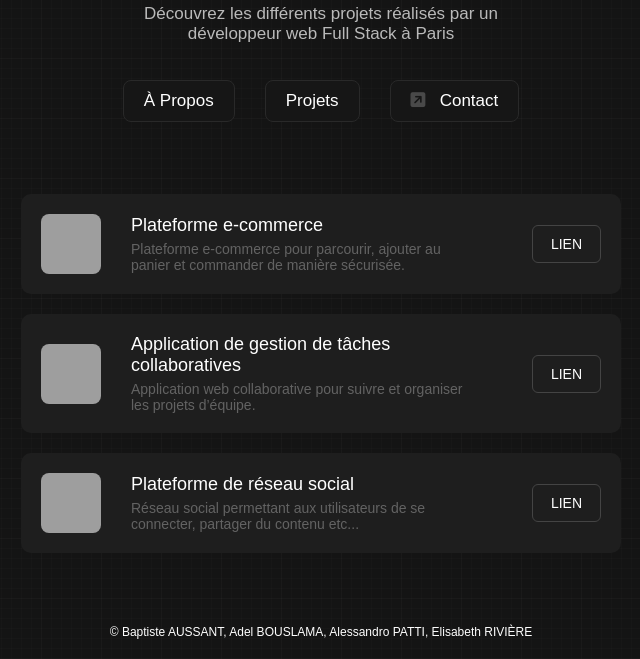
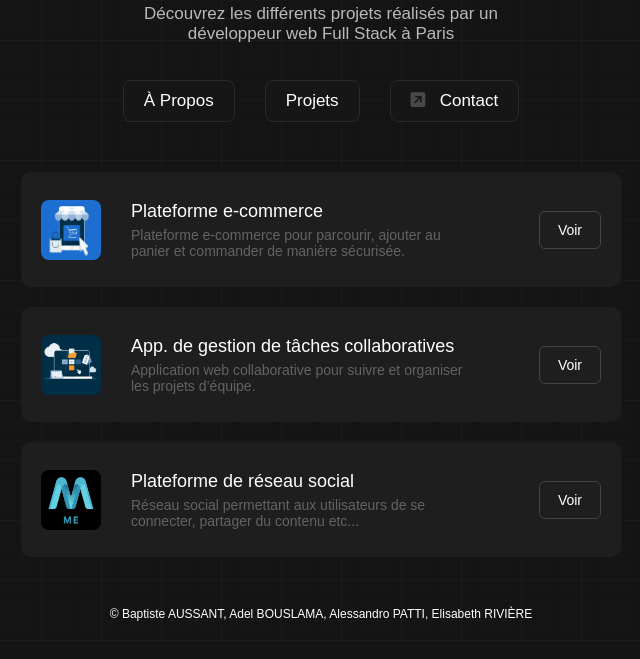
Before and after one commit to Baptiste-AUSSANT/cyberfolio---dynamique, a PHP site: page / in a window 1280 px wide. Shown: the part 267-926 px from the top of the page, without its empty margins (319-959 px from the left). Run offline with PHP 8.4, Linux system fonts and the light colour scheme; some libraries are stand-ins or nearby versions; some web fonts are replaced; grey boxes are pictures that could not be loaded.

Commit message:
ajout des images au propre

```diff
--- a/css/style.css
+++ b/css/style.css
@@ -71,6 +71,7 @@ header nav a:active {
     width: 600px;
     gap: 20px;
     margin: 0 auto;
+    padding: 50px 0;
 }
 
 .card {
@@ -80,6 +81,7 @@ header nav a:active {
     background-color: #1e1e1e;
     padding: 20px;
     border-radius: 10px;
+    height: 75px;
 }
 
 .card-content {
--- a/index.html
+++ b/index.html
@@ -31,19 +31,10 @@
         </nav>
     </header>
 
-    <br><br><br><br>
-
-
-
-    <!-- TEST DEBUT -->
-
-
-
     <div class="projets" id="projets">
         <div class="card">
             <div class="card-content">
-                <img src="https://cdn.discordapp.com/attachments/1308144414069358642/1308519646307287130/409B4251-06B0-47E4-9EED-545475593E9A.png?ex=673e3d62&is=673cebe2&hm=9dc856ce447cbf0d530659a2fbbc3668f2505b12b913a807708a7b127cdc0f77&"
-                    alt="Logo Canvas Supply" class="card-logo">
+                <img src="image/e-commerce.jpg" alt="Logo Canvas Supply" class="card-logo">
                 <div class="card-text">
                     <h3 class="card-title">Plateforme e-commerce</h3>
                     <p class="card-description">Plateforme e-commerce pour parcourir, ajouter au panier et commander de
@@ -51,41 +42,36 @@
                     </p>
                 </div>
             </div>
-            <a href="#">LIEN</a>
+            <a href="#">Voir</a>
         </div>
 
         <div class="card">
             <div class="card-content">
-                <img src="https://cdn.discordapp.com/attachments/1308144414069358642/1308521485308002354/B9987B0A-9D8B-4705-BF1E-BA8DEEA3151F.png?ex=673e3f19&is=673ced99&hm=506450997845f98b139ac3d38fb441f35a649f8753b92b12ac6983a0c1838596&"
-                    alt="Logo DashFolio" class="card-logo">
+                <img src="image/app-gestion-tache.jpg" alt="Logo DashFolio" class="card-logo">
                 <div class="card-text">
-                    <h3 class="card-title">Application de gestion de tâches collaboratives</h3>
+                    <h3 class="card-title">App. de gestion de tâches collaboratives</h3>
                     <p class="card-description">Application web collaborative pour suivre et organiser les projets
                         d’équipe.</p>
                 </div>
             </div>
-            <a href="#">LIEN</a>
+            <a href="#">Voir</a>
         </div>
 
         <div class="card">
             <div class="card-content">
-                <img src="https://cdn.discordapp.com/attachments/1308144414069358642/1308525281191002133/60FC4B45-1919-417B-A02F-CD0676677ABE.png?ex=673e42a2&is=673cf122&hm=9767c8233561dbb5d20e3e3c14305f29b8c8919b15daa7842f8eb7d820ab3881&"
-                    alt="Logo Godlike" class="card-logo">
+                <img src="image/plat-social-media.jpg" alt="Logo Godlike" class="card-logo">
                 <div class="card-text">
                     <h3 class="card-title">Plateforme de réseau social</h3>
                     <p class="card-description">Réseau social permettant aux utilisateurs de se connecter, partager du
                         contenu etc...</p>
                 </div>
             </div>
-            <a href="#">LIEN</a>
+            <a href="#">Voir</a>
         </div>
     </div>
-    <br><br><br><br>
 
 
-    <!--
-
-        <div id="corpus">
+    <!-- <div id="corpus">
 
             <section id="haut" class="style haut">
                 <h1>Cyberfolio</h1>
```
Also changed, not shown: image/app-gestion-tache.jpg (added), image/e-commerce.jpg (added), image/plat-social-media.jpg (added).
